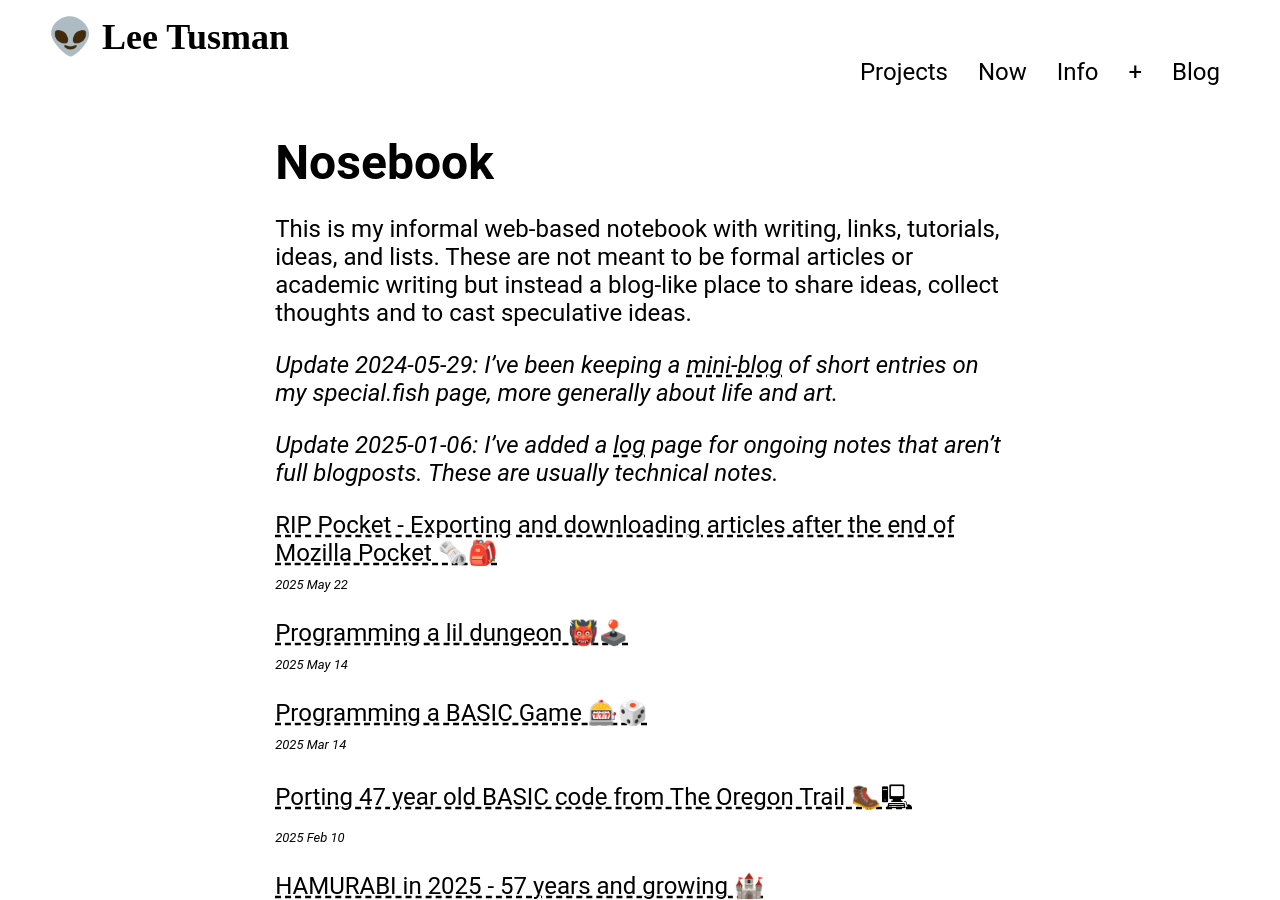
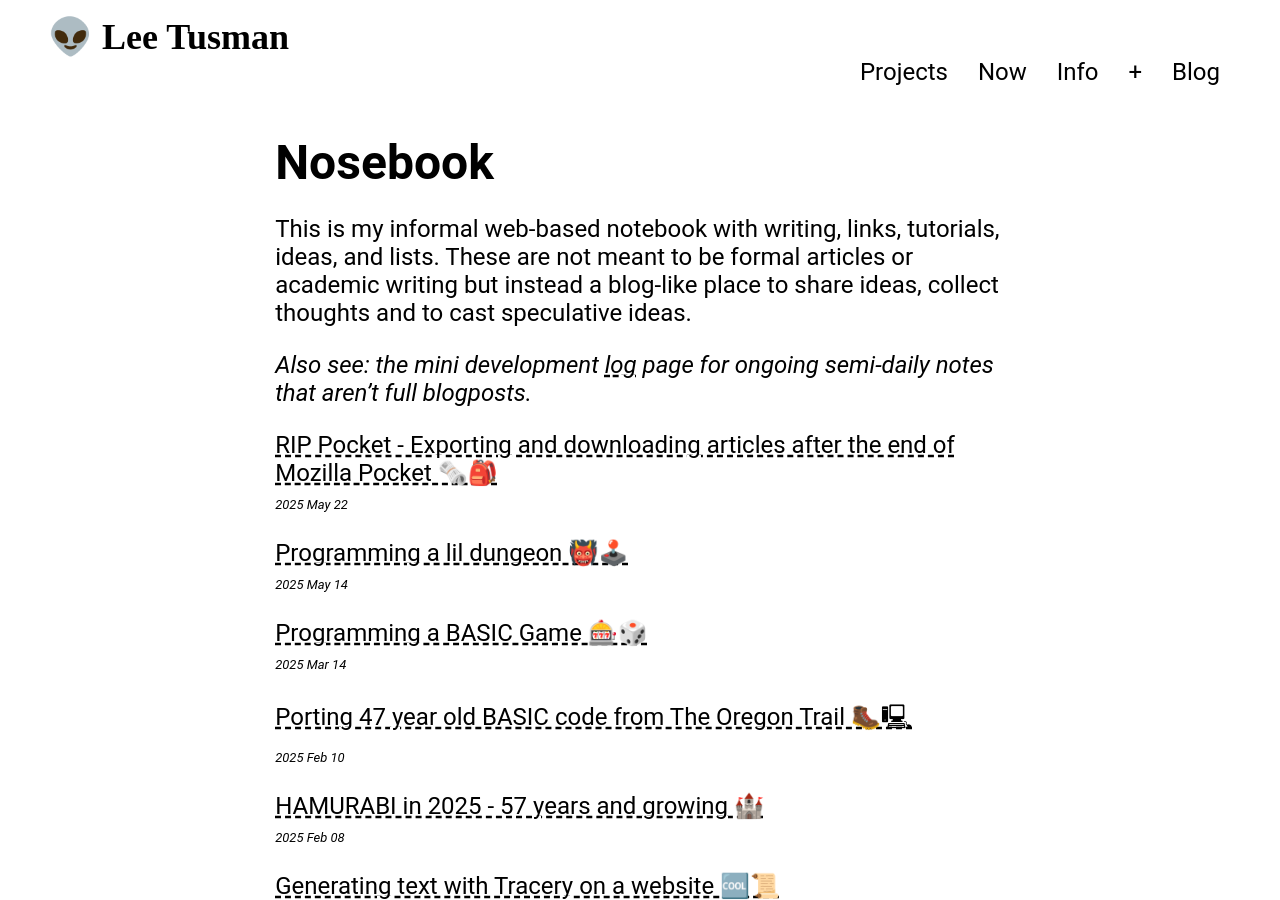
Before and after one commit to lee2sman/nosebook, a Jekyll site: the page built from index.md, in a window 1280 px wide and 900 px high. Built offline with Jekyll 4.4.1, drawn with Linux system fonts in a browser that asks for light colours; some web fonts are replaced.

Commit message:
update index.md

```diff
--- a/index.md
+++ b/index.md
@@ -6,9 +6,7 @@ layout: default
 
 This is my informal web-based notebook with writing, links, tutorials, ideas, and lists. These are not meant to be formal articles or academic writing but instead a blog-like place to share ideas, collect thoughts and to cast speculative ideas.
 
-*Update 2024-05-29: I've been keeping a [mini-blog](https://special.fish/eels) of short entries on my special.fish page, more generally about life and art.*
-
-*Update 2025-01-06: I've added a [log](log) page for ongoing notes that aren't full blogposts. These are usually technical notes.*
+*Also see: the mini development [log](log) page for ongoing semi-daily notes that aren't full blogposts.*
 
 <ul>
   {% for post in site.posts %}
```
